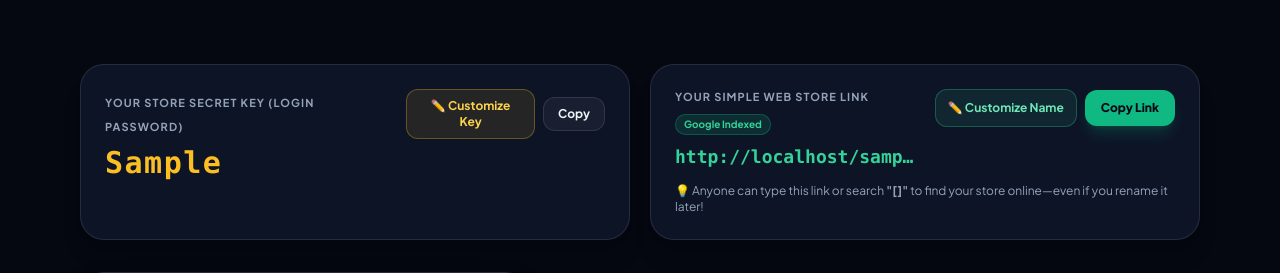
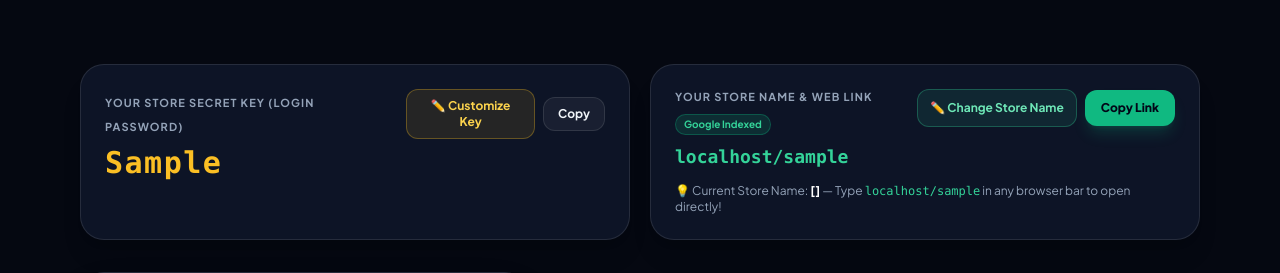
Before and after one commit to enochdani9-hash/varsell, a Flask app: template templates/dashboard.html in a window 1280 px wide. Shown: the part 79-352 px from the top of the page. Run offline with Flask 3, Linux system fonts and the light colour scheme; the template is opened without the code that fills it: most values are stand-ins (such as "Sample title", 1, 10 or a date in 2020); grey boxes marked "Sample" are stand-in pictures; some libraries are stand-ins or nearby versions.

Commit message:
Update dashboard.html

```diff
--- a/templates/dashboard.html
+++ b/templates/dashboard.html
@@ -200,7 +200,7 @@
       </form>
     </div>
 
-    <!-- Top Credentials Grid: Secret Key + Custom Store Name & Web Link -->
+    <!-- Top Credentials Grid: Secret Key + Clean Store Name & Web Link -->
     <div class="grid md:grid-cols-2 gap-5">
 
       <!-- Left Card: Secret Key -->
@@ -249,16 +249,16 @@
         </form>
       </div>
 
-      <!-- Right Card: Custom Store Name & Web Link (With 1-Click Name/Link Customizer) -->
+      <!-- Right Card: Clean Store Name & Web Link (With 1-Click Name/Link Customizer) -->
       <div class="bg-slate-900/90 border border-white/10 rounded-3xl p-6 flex flex-col justify-between shadow-xl">
         <div class="flex items-start justify-between gap-3">
           <div class="overflow-hidden">
             <div class="flex items-center gap-2 flex-wrap">
-              <span class="text-[11px] uppercase tracking-widest text-slate-400 font-bold">Your Simple Web Store Link</span>
+              <span class="text-[11px] uppercase tracking-widest text-slate-400 font-bold">Your Store Name & Web Link</span>
               <span class="text-[10px] font-bold bg-emerald-500/15 text-emerald-400 border border-emerald-500/30 px-2 py-0.5 rounded-full">Google Indexed</span>
             </div>
             <p class="text-sm sm:text-lg font-mono font-extrabold text-emerald-400 truncate mt-2">
-              {{ request.host_url }}{{ store.store_slug }}
+              {{ request.host }}/{{ store.store_slug }}
             </p>
           </div>
 
@@ -268,7 +268,7 @@
               onclick="toggleNameEditor()"
               class="bg-emerald-400/10 hover:bg-emerald-400/20 text-emerald-300 border border-emerald-400/30 text-xs font-bold px-3 py-2.5 rounded-xl transition"
             >
-              ✏️ Customize Name
+              ✏️ Change Store Name
             </button>
             <button
               type="button"
@@ -281,48 +281,39 @@
         </div>
 
         <p class="text-xs text-slate-400 mt-3">
-          💡 Anyone can type this link or search <strong>"{{ store.store_name }}"</strong> to find your store online—even if you rename it later!
+          💡 Current Store Name: <strong class="text-white">{{ store.store_name }}</strong> — Type <span class="font-mono text-emerald-400">{{ request.host }}/{{ store.store_slug }}</span> in any browser bar to open directly!
         </p>
 
-        <!-- Hidden 1-Click Store Name & Link Customizer Form -->
+        <!-- 1-Input Unified Store Name & Link Editor Form -->
         <form id="nameEditorForm" action="/change-store-name" method="POST" class="hidden mt-4 pt-4 border-t border-white/10 space-y-3">
           <div>
-            <label class="block text-xs font-bold text-slate-300 mb-1">New Store Name (Any name you want):</label>
+            <label class="block text-xs font-bold text-slate-300 mb-1">Enter Your New Store Name:</label>
             <input
               type="text"
               id="newStoreNameInput"
               name="new_store_name"
               value="{{ store.store_name }}"
               oninput="syncSlugPreview(this.value)"
-              placeholder="e.g. Zayn Luxury Boutique"
+              placeholder="e.g. Enoch Store"
               required
-              class="w-full bg-slate-950 border border-emerald-400/40 rounded-xl px-3.5 py-2 text-sm text-white focus:outline-none focus:border-emerald-400"
+              class="w-full bg-slate-950 border border-emerald-400/40 rounded-xl px-3.5 py-2.5 text-sm text-white focus:outline-none focus:border-emerald-400"
             />
           </div>
 
-          <div>
-            <label class="block text-xs font-bold text-slate-300 mb-1">Custom Web Link (Auto-updates or type your own):</label>
-            <div class="flex items-center bg-slate-950 border border-white/15 rounded-xl px-3 py-2 text-xs font-mono">
-              <span class="text-slate-500 select-none">{{ request.host_url }}</span>
-              <input
-                type="text"
-                id="newStoreSlugInput"
-                name="new_store_slug"
-                value="{{ store.store_slug }}"
-                class="flex-1 bg-transparent text-emerald-400 font-bold focus:outline-none"
-              />
-            </div>
+          <div class="bg-slate-950/90 border border-white/10 rounded-xl px-3.5 py-2 flex items-center justify-between">
+            <span class="text-[11px] text-slate-400">New Link Preview:</span>
+            <span class="text-xs font-mono font-bold text-emerald-400">
+              {{ request.host }}/<span id="newSlugText">{{ store.store_slug }}</span>
+            </span>
+            <input type="hidden" id="newStoreSlugInput" name="new_store_slug" value="{{ store.store_slug }}" />
           </div>
 
-          <div class="flex items-center justify-between gap-2 pt-1">
-            <span class="text-[11px] text-slate-400">✓ Old links will automatically redirect to your new name!</span>
-            <button
-              type="submit"
-              class="bg-emerald-500 hover:bg-emerald-400 text-slate-950 font-extrabold text-xs px-4 py-2.5 rounded-xl transition shrink-0"
-            >
-              Save New Name & Link
-            </button>
-          </div>
+          <button
+            type="submit"
+            class="w-full bg-emerald-500 hover:bg-emerald-400 text-slate-950 font-extrabold text-xs py-2.5 rounded-xl transition"
+          >
+            Save New Store Name & Link →
+          </button>
         </form>
       </div>
 
@@ -513,7 +504,7 @@
         </div>
 
         <p class="text-xs font-mono font-bold text-emerald-300 break-all bg-slate-950/80 border border-white/10 rounded-xl p-2.5">
-          {{ request.host_url }}{{ store.store_slug }}
+          {{ request.host }}/{{ store.store_slug }}
         </p>
         <p class="text-[11px] text-slate-400 mt-3">
           Scan QR or visit link to browse prices & order straight to WhatsApp • <strong>Powered by Varsell</strong>
@@ -555,12 +546,14 @@
     }
 
     function syncSlugPreview(val) {
-      const slug = val
-        .toLowerCase()
+      let clean = val.toLowerCase().replace(/\.com|\.gh|\.net/g, '');
+      const slug = clean
         .replace(/[^a-z0-9\s-]/g, '')
         .trim()
-        .replace(/[\s-]+/g, '-');
-      document.getElementById("newStoreSlugInput").value = slug || "store";
+        .replace(/[\s-]+/g, '-') || 'store';
+      document.getElementById("newStoreSlugInput").value = slug;
+      const previewEl = document.getElementById("newSlugText");
+      if (previewEl) previewEl.textContent = slug;
     }
 
     function showToast(message, textToCopy) {
@@ -588,6 +581,18 @@
       };
       reader.readAsDataURL(file);
     }
+
+    function updateOnlineStatus() {
+      const banner = document.getElementById('offlineBanner');
+      if (!navigator.onLine) {
+        banner.classList.remove('hidden');
+      } else {
+        banner.classList.add('hidden');
+      }
+    }
+    window.addEventListener('online', updateOnlineStatus);
+    window.addEventListener('offline', updateOnlineStatus);
+    updateOnlineStatus();
   </script>
 </body>
 </html>
```
